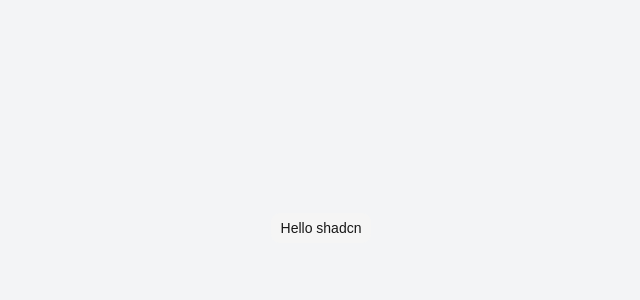
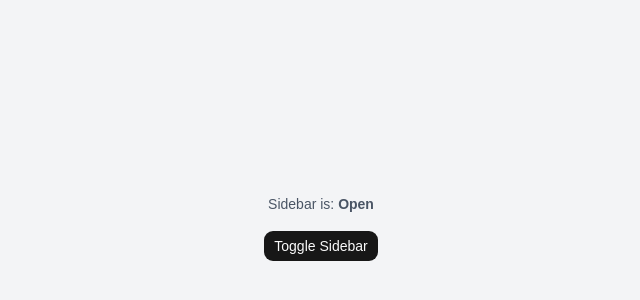
Before and after one commit to ShaNaim/personal-site, a React (Vite) app: page / in a window 1280 px wide. Shown: the part 172-472 px from the top of the page, without its empty margins (319-959 px from the left). Built offline with nearby package versions, Linux system fonts and the light colour scheme.

Commit message:
:wrench: configured zustan

```diff
--- a/src/routes/index.tsx
+++ b/src/routes/index.tsx
@@ -1,16 +1,22 @@
 import { createFileRoute } from "@tanstack/react-router";
 import { Button } from "@/components/ui/button";
+import { useAppStore } from "@/stores/app.store";
 
 export const Route = createFileRoute("/")({
   component: Index,
 });
 
 function Index() {
+  const { sidebarOpen, toggleSidebar } = useAppStore();
+
   return (
     <div className="flex min-h-screen items-center justify-center bg-gray-100">
-      <Button variant="secondary" onClick={() => alert("Hello from Shadcn")}>
-        Hello shadcn
-      </Button>
+      <div className="flex flex-col items-center gap-4">
+        <p className="text-sm text-gray-600">
+          Sidebar is: <strong>{sidebarOpen ? "Open" : "Closed"}</strong>
+        </p>
+        <Button onClick={toggleSidebar}>Toggle Sidebar</Button>
+      </div>
     </div>
   );
 }
--- /dev/null
+++ b/src/stores/app.store.ts
@@ -0,0 +1,13 @@
+import { create } from 'zustand'
+
+interface AppState {
+  sidebarOpen: boolean
+  toggleSidebar: () => void
+  setSidebarOpen: (open: boolean) => void
+}
+
+export const useAppStore = create<AppState>((set) => ({
+  sidebarOpen: true,
+  toggleSidebar: () => set((state) => ({ sidebarOpen: !state.sidebarOpen })),
+  setSidebarOpen: (open) => set({ sidebarOpen: open }),
+}))
```
